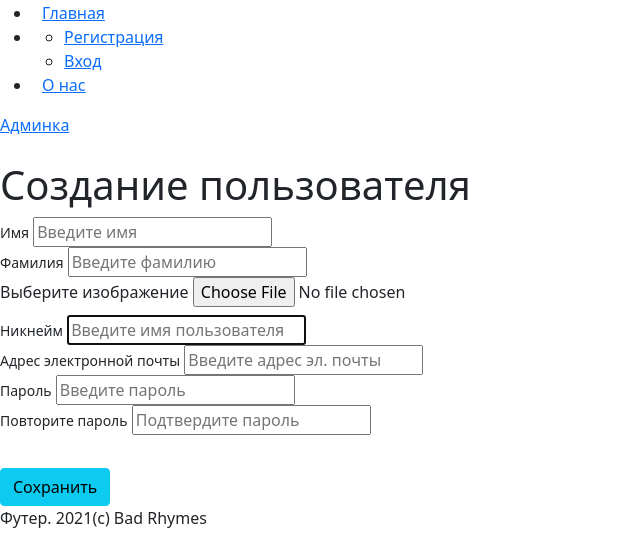
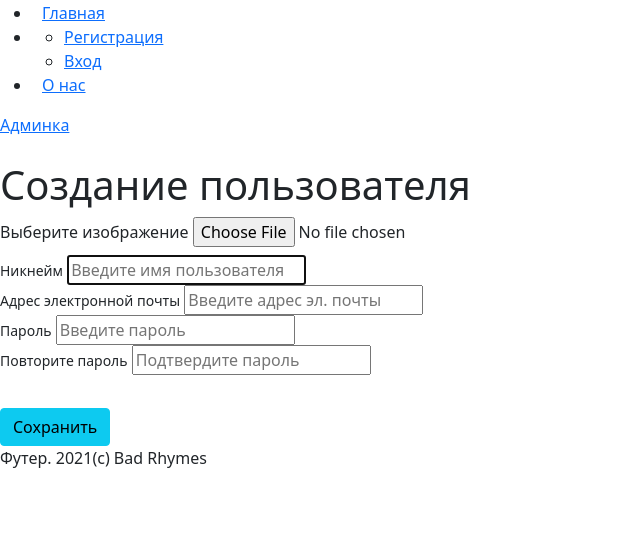
Before and after one commit to valentinafomina/Public_Blog_On_Django, a Django app: page /auth/reg/ in a window 1280 px wide. Shown: the part 2653-3199 px from the top of the page, without its empty margins (0-640 px from the left). After the commit the page ends 3121 px from the top, so only its background shows below. Run offline with Django 4.2, Linux system fonts and the light colour scheme.

Commit message:
remove first and second name fields for registration

```diff
--- a/habr/authapp/forms.py
+++ b/habr/authapp/forms.py
@@ -9,10 +9,6 @@ class UserRegisterForm(UserCreationForm):
         'placeholder': 'Введите имя пользователя'}))
     email = forms.CharField(widget=forms.EmailInput(attrs={
         'placeholder': 'Введите адрес эл. почты'}))
-    first_name = forms.CharField(widget=forms.TextInput(attrs={
-        'placeholder': 'Введите имя'}))
-    last_name = forms.CharField(widget=forms.TextInput(attrs={
-        'placeholder': 'Введите фамилию'}))
     password1 = forms.CharField(widget=forms.PasswordInput(attrs={
         'placeholder': 'Введите пароль'}))
     password2 = forms.CharField(widget=forms.PasswordInput(attrs={
@@ -21,7 +17,7 @@ class UserRegisterForm(UserCreationForm):
 
     class Meta:
         model = User
-        fields = ('username', 'email', 'avatar_link', 'first_name', 'last_name', 'password1', 'password2')
+        fields = ('username', 'email', 'avatar_link', 'password1', 'password2')
 
     def clean(self):
         cleaned_data = super(UserRegisterForm, self).clean()
--- a/habr/authapp/templates/authapp/users-create.html
+++ b/habr/authapp/templates/authapp/users-create.html
@@ -40,20 +40,6 @@
             <form action="{% url 'auth:users_create' %}" method="post" enctype="multipart/form-data">
     {% endif %}
         {% csrf_token %}
-        <div class="form-row">
-            <div class="col-lg-6">
-                <div class="form-group">
-                    <label class="small mb-1" for="{{ form.first_name.id_for_label }}">Имя</label>
-                    {{ form.first_name }}
-                </div>
-            </div>
-            <div class="col-lg-6">
-                <div class="form-group">
-                    <label class="small mb-1" for="{{ form.last_name.id_for_label }}">Фамилия</label>
-                    {{ form.last_name }}
-                </div>
-            </div>
-        </div>
         <div class="form-row mb-2">
             <div class="col-lg-12">
                 <div class="custom-file">
```
